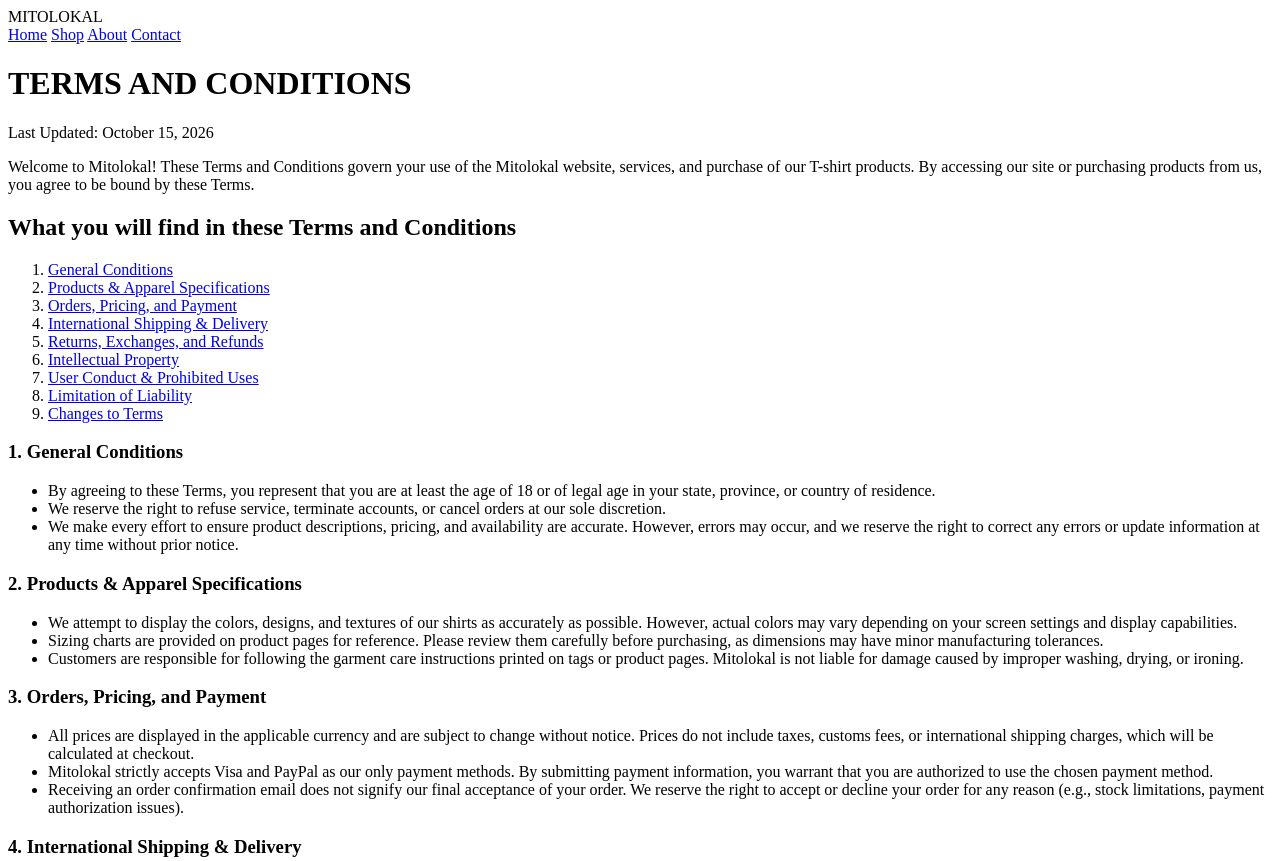
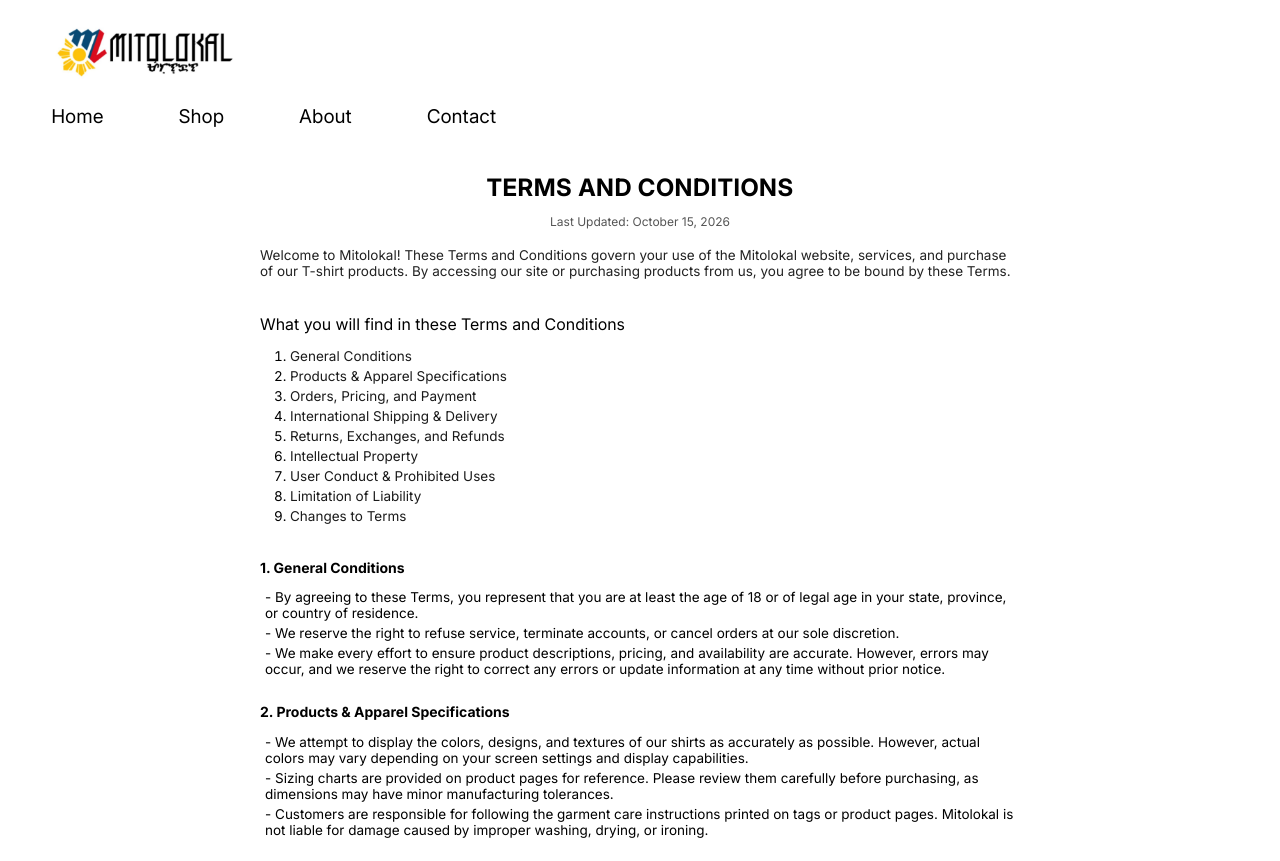
Before and after one commit to rvulang-upou/rvulang-upou.github.io, a plain HTML site: page terms.html in a window 1280 px wide. Shown: the top 861 px of the page. Drawn offline with Linux system fonts and the light colour scheme; a script that the page names is missing; files whose address does not match are found by name.

Commit message:
Update terms.html
I changed the header code and footer code to be uniform with the other pages. This page is also relinked to the styles.css instead of privacy-styles.css. The links were also fixed in the navbar to automatically scroll to the correct area in the homepage.

```diff
--- a/terms.html
+++ b/terms.html
@@ -3,27 +3,31 @@
 <head>
     <meta charset="UTF-8">
     <meta name="viewport" content="width=device-width, initial-scale=1.0">
-    <title>Terms and Conditions - Mitolokal</title>
-    <link rel="preconnect" href="https://fonts.googleapis.com">
-    <link rel="preconnect" href="https://fonts.gstatic.com" crossorigin>
-    <link href="https://fonts.googleapis.com/css2?family=Inter:wght@400;500;700&display=swap" rel="stylesheet">
-    <link rel="stylesheet" href="style.css">
+
+    <title>Home | Mitolokal</title>
+    <meta name="description" content="Welcome to Mitolokal.">
+
+    <link rel="stylesheet" href="css/styles.css">
 </head>
+
 <body>
 
-    <div class="page-wrapper">
-        <header class="site-header">
-            <div class="logo-container">
-                <img src="mitolokallogo.jpg" alt="Mitolokal Logo" class="logo" onerror="this.style.display='none'; document.getElementById('fallback-logo').style.display='block';">
-                <span id="fallback-logo" class="fallback-logo" style="display:none;">MITOLOKAL</span>
-            </div>
-            <nav class="main-nav">
-                <a href="#home">Home</a>
-                <a href="#shop">Shop</a>
-                <a href="#about">About</a>
-                <a href="#contact">Contact</a>
-            </nav>
-        </header>
+    <header class="site-header">
+
+        <div class="logo">
+            <img src="images/mitolokallogo.jpg" alt="Mitolokal Logo">
+        </div>
+
+        <nav class="main-nav">
+            <ul class="navbar-nav">
+                <li><a href="index.html">Home</a></li>
+                <li><a href="index.html#shop">Shop</a></li>
+                <li><a href="index.html#about">About</a></li>
+                <li><a href="contact.html">Contact</a></li>
+            </ul>
+        </nav>
+
+    </header>
 
         <main class="policy-container">
             <div class="policy-header">
@@ -128,13 +132,17 @@
         </main>
     </div>
 
+    <!--FOOTER-->
     <footer class="site-footer">
-        <div class="footer-links">
-            <span>Mitolokal &copy; 2026</span>
-            <a href="privacy.html">Privacy</a>
-            <a href="terms.html">Terms</a>
-        </div>
+        <ul class="footer-links">
+            <li><a href="privacy.html">Privacy</a></li>
+            <li><a href="#">Terms</a></li>
+        </ul>
+        <p>&copy; Mitolokal. All rights reserved.</p>
     </footer>
+
+</body>
+</html>
 
     <button id="backToTop" title="Go to top">↑ Top</button>
 
```
